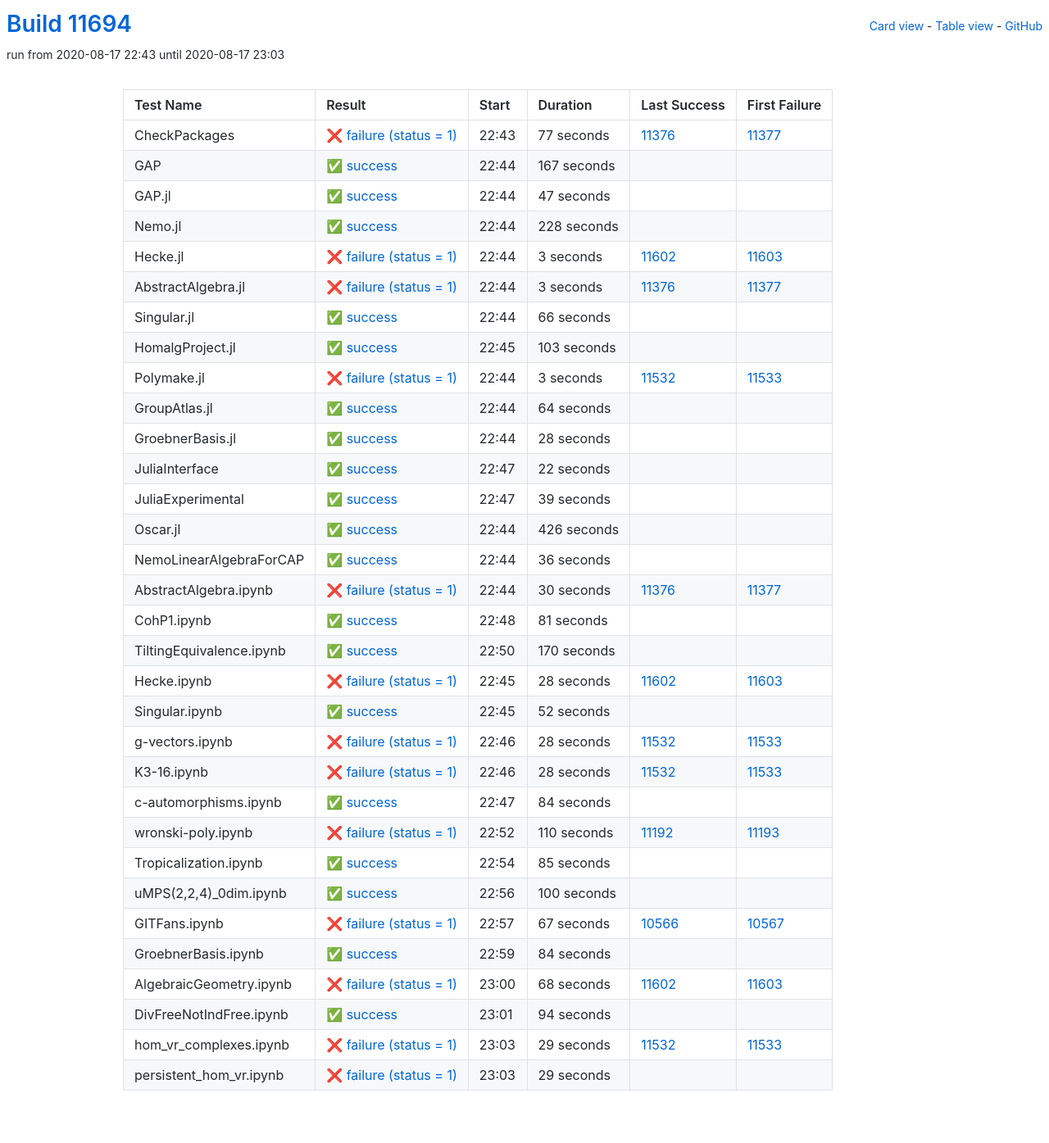
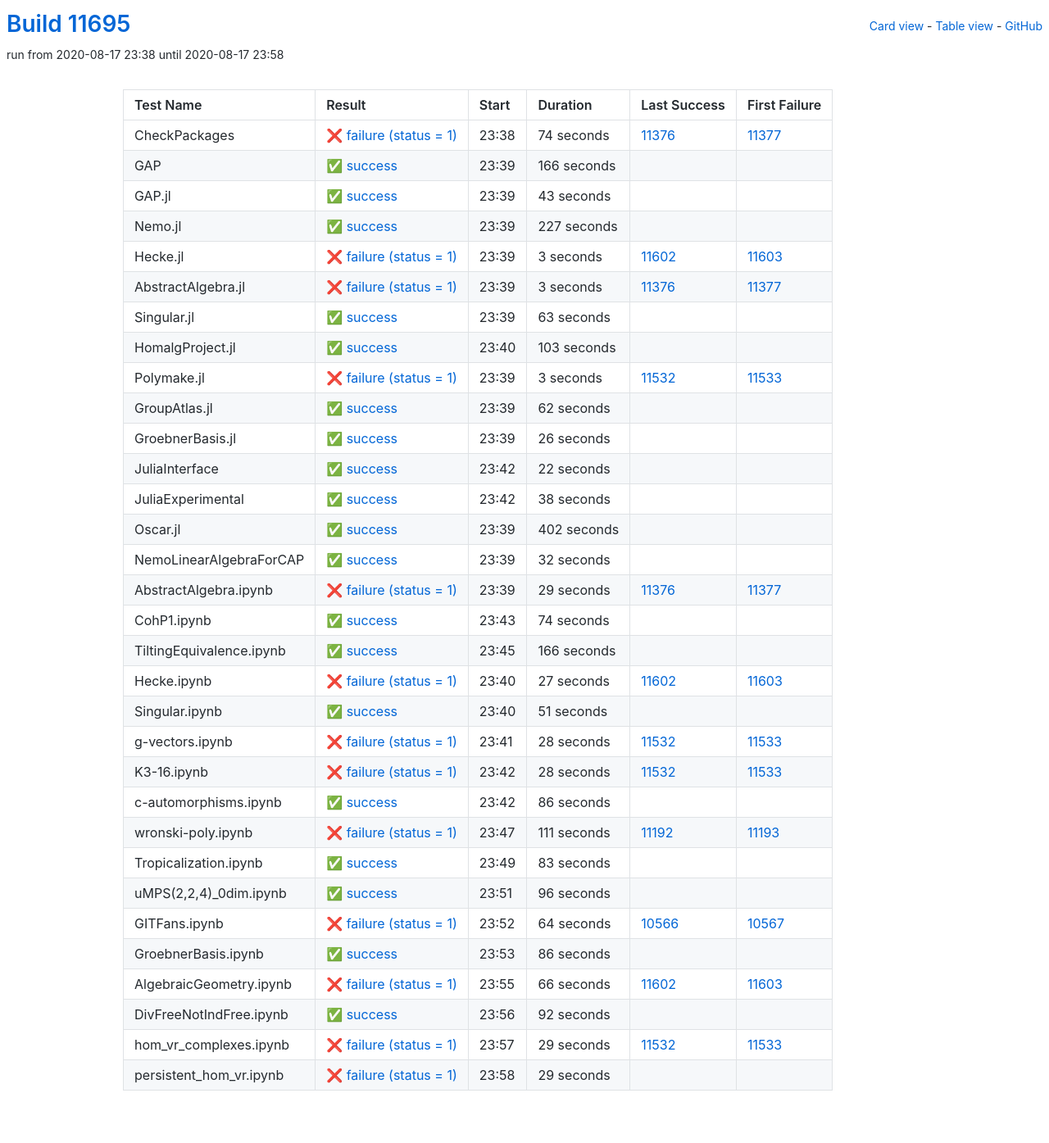
Before and after one commit to oscar-system/oscar-ci-status, a Jekyll site: the page built from table.html, in a window 1280 px wide. Shown: the whole page at 82% size. Built offline with Jekyll 4.4.1, drawn with Linux system fonts in a browser that asks for light colours.

Commit message:
Build #11695

```diff
--- a/_data/ci.yml
+++ b/_data/ci.yml
@@ -1,6 +1,6 @@
 ---
-build: 11694
-build_url: https://oscarci.mathematik.uni-kl.de/job/oscar/11694/
+build: 11695
+build_url: https://oscarci.mathematik.uni-kl.de/job/oscar/11695/
 job: oscar
 organization: oscar-system
 repo: oscar-ci-status
@@ -8,56 +8,56 @@
 tests:
 - name: CheckPackages
   id: checkpackages
-  log: https://oscarci.mathematik.uni-kl.de/job/oscar/11694/artifact/logs/build-11694/CheckPackages.log
-  start: 2020-08-17 22:43
+  log: https://oscarci.mathematik.uni-kl.de/job/oscar/11695/artifact/logs/build-11695/CheckPackages.log
+  start: 2020-08-17 23:38
   success: false
   exitcode: 1
   status: failure
-  duration: 77
+  duration: 74
   last_success: 11376
   last_success_url: https://oscarci.mathematik.uni-kl.de/job/oscar/11376/
   first_failure: 11377
   first_failure_url: https://oscarci.mathematik.uni-kl.de/job/oscar/11377/
 - name: GAP
   id: gap
-  log: https://oscarci.mathematik.uni-kl.de/job/oscar/11694/artifact/logs/build-11694/GAP.log
-  start: 2020-08-17 22:44
+  log: https://oscarci.mathematik.uni-kl.de/job/oscar/11695/artifact/logs/build-11695/GAP.log
+  start: 2020-08-17 23:39
   success: true
   exitcode: 0
   status: success
-  duration: 167
+  duration: 166
   last_success: false
   last_success_url:
   first_failure: false
   first_failure_url:
 - name: GAP.jl
   id: gap-jl
-  log: https://oscarci.mathematik.uni-kl.de/job/oscar/11694/artifact/logs/build-11694/GAP.jl.log
-  start: 2020-08-17 22:44
+  log: https://oscarci.mathematik.uni-kl.de/job/oscar/11695/artifact/logs/build-11695/GAP.jl.log
+  start: 2020-08-17 23:39
   success: true
   exitcode: 0
   status: success
-  duration: 47
+  duration: 43
   last_success: false
   last_success_url:
   first_failure: false
   first_failure_url:
 - name: Nemo.jl
   id: nemo-jl
-  log: https://oscarci.mathematik.uni-kl.de/job/oscar/11694/artifact/logs/build-11694/Nemo.jl.log
-  start: 2020-08-17 22:44
+  log: https://oscarci.mathematik.uni-kl.de/job/oscar/11695/artifact/logs/build-11695/Nemo.jl.log
+  start: 2020-08-17 23:39
   success: true
   exitcode: 0
   status: success
-  duration: 228
+  duration: 227
   last_success: false
   last_success_url:
   first_failure: false
   first_failure_url:
 - name: Hecke.jl
   id: hecke-jl
-  log: https://oscarci.mathematik.uni-kl.de/job/oscar/11694/artifact/logs/build-11694/Hecke.jl.log
-  start: 2020-08-17 22:44
+  log: https://oscarci.mathematik.uni-kl.de/job/oscar/11695/artifact/logs/build-11695/Hecke.jl.log
+  start: 2020-08-17 23:39
   success: false
   exitcode: 1
   status: failure
@@ -68,8 +68,8 @@
   first_failure_url: https://oscarci.mathematik.uni-kl.de/job/oscar/11603/
 - name: AbstractAlgebra.jl
   id: abstractalgebra-jl
-  log: https://oscarci.mathematik.uni-kl.de/job/oscar/11694/artifact/logs/build-11694/AbstractAlgebra.jl.log
-  start: 2020-08-17 22:44
+  log: https://oscarci.mathematik.uni-kl.de/job/oscar/11695/artifact/logs/build-11695/AbstractAlgebra.jl.log
+  start: 2020-08-17 23:39
   success: false
   exitcode: 1
   status: failure
@@ -80,20 +80,20 @@
   first_failure_url: https://oscarci.mathematik.uni-kl.de/job/oscar/11377/
 - name: Singular.jl
   id: singular-jl
-  log: https://oscarci.mathematik.uni-kl.de/job/oscar/11694/artifact/logs/build-11694/Singular.jl.log
-  start: 2020-08-17 22:44
+  log: https://oscarci.mathematik.uni-kl.de/job/oscar/11695/artifact/logs/build-11695/Singular.jl.log
+  start: 2020-08-17 23:39
   success: true
   exitcode: 0
   status: success
-  duration: 66
+  duration: 63
   last_success: false
   last_success_url:
   first_failure: false
   first_failure_url:
 - name: HomalgProject.jl
   id: homalgproject-jl
-  log: https://oscarci.mathematik.uni-kl.de/job/oscar/11694/artifact/logs/build-11694/HomalgProject.jl.log
-  start: 2020-08-17 22:45
+  log: https://oscarci.mathematik.uni-kl.de/job/oscar/11695/artifact/logs/build-11695/HomalgProject.jl.log
+  start: 2020-08-17 23:40
   success: true
   exitcode: 0
   status: success
@@ -104,8 +104,8 @@
   first_failure_url:
 - name: Polymake.jl
   id: polymake-jl
-  log: https://oscarci.mathematik.uni-kl.de/job/oscar/11694/artifact/logs/build-11694/Polymake.jl.log
-  start: 2020-08-17 22:44
+  log: https://oscarci.mathematik.uni-kl.de/job/oscar/11695/artifact/logs/build-11695/Polymake.jl.log
+  start: 2020-08-17 23:39
   success: false
   exitcode: 1
   status: failure
@@ -116,32 +116,32 @@
   first_failure_url: https://oscarci.mathematik.uni-kl.de/job/oscar/11533/
 - name: GroupAtlas.jl
   id: groupatlas-jl
-  log: https://oscarci.mathematik.uni-kl.de/job/oscar/11694/artifact/logs/build-11694/GroupAtlas.jl.log
-  start: 2020-08-17 22:44
+  log: https://oscarci.mathematik.uni-kl.de/job/oscar/11695/artifact/logs/build-11695/GroupAtlas.jl.log
+  start: 2020-08-17 23:39
   success: true
   exitcode: 0
   status: success
-  duration: 64
+  duration: 62
   last_success: false
   last_success_url:
   first_failure: false
   first_failure_url:
 - name: GroebnerBasis.jl
   id: groebnerbasis-jl
-  log: https://oscarci.mathematik.uni-kl.de/job/oscar/11694/artifact/logs/build-11694/GroebnerBasis.jl.log
-  start: 2020-08-17 22:44
+  log: https://oscarci.mathematik.uni-kl.de/job/oscar/11695/artifact/logs/build-11695/GroebnerBasis.jl.log
+  start: 2020-08-17 23:39
   success: true
   exitcode: 0
   status: success
-  duration: 28
+  duration: 26
   last_success: false
   last_success_url:
   first_failure: false
   first_failure_url:
 - name: JuliaInterface
   id: juliainterface
-  log: https://oscarci.mathematik.uni-kl.de/job/oscar/11694/artifact/logs/build-11694/JuliaInterface.log
-  start: 2020-08-17 22:47
+  log: https://oscarci.mathematik.uni-kl.de/job/oscar/11695/artifact/logs/build-11695/JuliaInterface.log
+  start: 2020-08-17 23:42
   success: true
   exitcode: 0
   status: success
@@ -152,104 +152,104 @@
   first_failure_url:
 - name: JuliaExperimental
   id: juliaexperimental
-  log: https://oscarci.mathematik.uni-kl.de/job/oscar/11694/artifact/logs/build-11694/JuliaExperimental.log
-  start: 2020-08-17 22:47
+  log: https://oscarci.mathematik.uni-kl.de/job/oscar/11695/artifact/logs/build-11695/JuliaExperimental.log
+  start: 2020-08-17 23:42
   success: true
   exitcode: 0
   status: success
-  duration: 39
+  duration: 38
   last_success: false
   last_success_url:
   first_failure: false
   first_failure_url:
 - name: Oscar.jl
   id: oscar-jl
-  log: https://oscarci.mathematik.uni-kl.de/job/oscar/11694/artifact/logs/build-11694/Oscar.jl.log
-  start: 2020-08-17 22:44
+  log: https://oscarci.mathematik.uni-kl.de/job/oscar/11695/artifact/logs/build-11695/Oscar.jl.log
+  start: 2020-08-17 23:39
   success: true
   exitcode: 0
   status: success
-  duration: 426
+  duration: 402
   last_success: false
   last_success_url:
   first_failure: false
   first_failure_url:
 - name: NemoLinearAlgebraForCAP
   id: nemolinearalgebraforcap
-  log: https://oscarci.mathematik.uni-kl.de/job/oscar/11694/artifact/logs/build-11694/NemoLinearAlgebraForCAP.log
-  start: 2020-08-17 22:44
+  log: https://oscarci.mathematik.uni-kl.de/job/oscar/11695/artifact/logs/build-11695/NemoLinearAlgebraForCAP.log
+  start: 2020-08-17 23:39
   success: true
   exitcode: 0
   status: success
-  duration: 36
+  duration: 32
   last_success: false
   last_success_url:
   first_failure: false
   first_failure_url:
 - name: AbstractAlgebra.ipynb
   id: abstractalgebra-ipynb
-  log: https://oscarci.mathematik.uni-kl.de/job/oscar/11694/artifact/logs/build-11694/AbstractAlgebra.ipynb.log
-  start: 2020-08-17 22:44
+  log: https://oscarci.mathematik.uni-kl.de/job/oscar/11695/artifact/logs/build-11695/AbstractAlgebra.ipynb.log
+  start: 2020-08-17 23:39
   success: false
   exitcode: 1
   status: failure
-  duration: 30
+  duration: 29
   last_success: 11376
   last_success_url: https://oscarci.mathematik.uni-kl.de/job/oscar/11376/
   first_failure: 11377
   first_failure_url: https://oscarci.mathematik.uni-kl.de/job/oscar/11377/
 - name: CohP1.ipynb
   id: cohp1-ipynb
-  log: https://oscarci.mathematik.uni-kl.de/job/oscar/11694/artifact/logs/build-11694/CohP1.ipynb.log
-  start: 2020-08-17 22:48
+  log: https://oscarci.mathematik.uni-kl.de/job/oscar/11695/artifact/logs/build-11695/CohP1.ipynb.log
+  start: 2020-08-17 23:43
   success: true
   exitcode: 0
   status: success
-  duration: 81
+  duration: 74
   last_success: false
   last_success_url:
   first_failure: false
   first_failure_url:
 - name: TiltingEquivalence.ipynb
   id: tiltingequivalence-ipynb
-  log: https://oscarci.mathematik.uni-kl.de/job/oscar/11694/artifact/logs/build-11694/TiltingEquivalence.ipynb.log
-  start: 2020-08-17 22:50
+  log: https://oscarci.mathematik.uni-kl.de/job/oscar/11695/artifact/logs/build-11695/TiltingEquivalence.ipynb.log
+  start: 2020-08-17 23:45
   success: true
   exitcode: 0
   status: success
-  duration: 170
+  duration: 166
   last_success: false
   last_success_url:
   first_failure: false
   first_failure_url:
 - name: Hecke.ipynb
   id: hecke-ipynb
-  log: https://oscarci.mathematik.uni-kl.de/job/oscar/11694/artifact/logs/build-11694/Hecke.ipynb.log
-  start: 2020-08-17 22:45
+  log: https://oscarci.mathematik.uni-kl.de/job/oscar/11695/artifact/logs/build-11695/Hecke.ipynb.log
+  start: 2020-08-17 23:40
   success: false
   exitcode: 1
   status: failure
-  duration: 28
+  duration: 27
   last_success: 11602
   last_success_url: https://oscarci.mathematik.uni-kl.de/job/oscar/11602/
   first_failure: 11603
   first_failure_url: https://oscarci.mathematik.uni-kl.de/job/oscar/11603/
 - name: Singular.ipynb
   id: singular-ipynb
-  log: https://oscarci.mathematik.uni-kl.de/job/oscar/11694/artifact/logs/build-11694/Singular.ipynb.log
-  start: 2020-08-17 22:45
+  log: https://oscarci.mathematik.uni-kl.de/job/oscar/11695/artifact/logs/build-11695/Singular.ipynb.log
+  start: 2020-08-17 23:40
   success: true
   exitcode: 0
   status: success
-  duration: 52
+  duration: 51
   last_success: false
   last_success_url:
   first_failure: false
   first_failure_url:
 - name: g-vectors.ipynb
   id: g-vectors-ipynb
-  log: https://oscarci.mathematik.uni-kl.de/job/oscar/11694/artifact/logs/build-11694/g-vectors.ipynb.log
-  start: 2020-08-17 22:46
+  log: https://oscarci.mathematik.uni-kl.de/job/oscar/11695/artifact/logs/build-11695/g-vectors.ipynb.log
+  start: 2020-08-17 23:41
   success: false
   exitcode: 1
   status: failure
@@ -260,8 +260,8 @@
   first_failure_url: https://oscarci.mathematik.uni-kl.de/job/oscar/11533/
 - name: K3-16.ipynb
   id: k3-16-ipynb
-  log: https://oscarci.mathematik.uni-kl.de/job/oscar/11694/artifact/logs/build-11694/K3-16.ipynb.log
-  start: 2020-08-17 22:46
+  log: https://oscarci.mathematik.uni-kl.de/job/oscar/11695/artifact/logs/build-11695/K3-16.ipynb.log
+  start: 2020-08-17 23:42
   success: false
   exitcode: 1
   status: failure
@@ -272,104 +272,104 @@
   first_failure_url: https://oscarci.mathematik.uni-kl.de/job/oscar/11533/
 - name: c-automorphisms.ipynb
   id: c-automorphisms-ipynb
-  log: https://oscarci.mathematik.uni-kl.de/job/oscar/11694/artifact/logs/build-11694/c-automorphisms.ipynb.log
-  start: 2020-08-17 22:47
+  log: https://oscarci.mathematik.uni-kl.de/job/oscar/11695/artifact/logs/build-11695/c-automorphisms.ipynb.log
+  start: 2020-08-17 23:42
   success: true
   exitcode: 0
   status: success
-  duration: 84
+  duration: 86
   last_success: false
   last_success_url:
   first_failure: false
   first_failure_url:
 - name: wronski-poly.ipynb
   id: wronski-poly-ipynb
-  log: https://oscarci.mathematik.uni-kl.de/job/oscar/11694/artifact/logs/build-11694/wronski-poly.ipynb.log
-  start: 2020-08-17 22:52
+  log: https://oscarci.mathematik.uni-kl.de/job/oscar/11695/artifact/logs/build-11695/wronski-poly.ipynb.log
+  start: 2020-08-17 23:47
   success: false
   exitcode: 1
   status: failure
-  duration: 110
+  duration: 111
   last_success: 11192
   last_success_url: https://oscarci.mathematik.uni-kl.de/job/oscar/11192/
   first_failure: 11193
   first_failure_url: https://oscarci.mathematik.uni-kl.de/job/oscar/11193/
 - name: Tropicalization.ipynb
   id: tropicalization-ipynb
-  log: https://oscarci.mathematik.uni-kl.de/job/oscar/11694/artifact/logs/build-11694/Tropicalization.ipynb.log
-  start: 2020-08-17 22:54
+  log: https://oscarci.mathematik.uni-kl.de/job/oscar/11695/artifact/logs/build-11695/Tropicalization.ipynb.log
+  start: 2020-08-17 23:49
   success: true
   exitcode: 0
   status: success
-  duration: 85
+  duration: 83
   last_success: false
   last_success_url:
   first_failure: false
   first_failure_url:
 - name: uMPS(2,2,4)_0dim.ipynb
   id: umps-2-2-4-0dim-ipynb
-  log: https://oscarci.mathematik.uni-kl.de/job/oscar/11694/artifact/logs/build-11694/uMPS-2-2-4-_0dim.ipynb.log
-  start: 2020-08-17 22:56
+  log: https://oscarci.mathematik.uni-kl.de/job/oscar/11695/artifact/logs/build-11695/uMPS-2-2-4-_0dim.ipynb.log
+  start: 2020-08-17 23:51
   success: true
   exitcode: 0
   status: success
-  duration: 100
+  duration: 96
   last_success: false
   last_success_url:
   first_failure: false
   first_failure_url:
 - name: GITFans.ipynb
   id: gitfans-ipynb
-  log: https://oscarci.mathematik.uni-kl.de/job/oscar/11694/artifact/logs/build-11694/GITFans.ipynb.log
-  start: 2020-08-17 22:57
+  log: https://oscarci.mathematik.uni-kl.de/job/oscar/11695/artifact/logs/build-11695/GITFans.ipynb.log
+  start: 2020-08-17 23:52
   success: false
   exitcode: 1
   status: failure
-  duration: 67
+  duration: 64
   last_success: 10566
   last_success_url: https://oscarci.mathematik.uni-kl.de/job/oscar/10566/
   first_failure: 10567
   first_failure_url: https://oscarci.mathematik.uni-kl.de/job/oscar/10567/
 - name: GroebnerBasis.ipynb
   id: groebnerbasis-ipynb
-  log: https://oscarci.mathematik.uni-kl.de/job/oscar/11694/artifact/logs/build-11694/GroebnerBasis.ipynb.log
-  start: 2020-08-17 22:59
+  log: https://oscarci.mathematik.uni-kl.de/job/oscar/11695/artifact/logs/build-11695/GroebnerBasis.ipynb.log
+  start: 2020-08-17 23:53
   success: true
   exitcode: 0
   status: success
-  duration: 84
+  duration: 86
   last_success: false
   last_success_url:
   first_failure: false
   first_failure_url:
 - name: AlgebraicGeometry.ipynb
   id: algebraicgeometry-ipynb
-  log: https://oscarci.mathematik.uni-kl.de/job/oscar/11694/artifact/logs/build-11694/AlgebraicGeometry.ipynb.log
-  start: 2020-08-17 23:00
+  log: https://oscarci.mathematik.uni-kl.de/job/oscar/11695/artifact/logs/build-11695/AlgebraicGeometry.ipynb.log
+  start: 2020-08-17 23:55
   success: false
   exitcode: 1
   status: failure
-  duration: 68
+  duration: 66
   last_success: 11602
   last_success_url: https://oscarci.mathematik.uni-kl.de/job/oscar/11602/
   first_failure: 11603
   first_failure_url: https://oscarci.mathematik.uni-kl.de/job/oscar/11603/
 - name: DivFreeNotIndFree.ipynb
   id: divfreenotindfree-ipynb
-  log: https://oscarci.mathematik.uni-kl.de/job/oscar/11694/artifact/logs/build-11694/DivFreeNotIndFree.ipynb.log
-  start: 2020-08-17 23:01
+  log: https://oscarci.mathematik.uni-kl.de/job/oscar/11695/artifact/logs/build-11695/DivFreeNotIndFree.ipynb.log
+  start: 2020-08-17 23:56
   success: true
   exitcode: 0
   status: success
-  duration: 94
+  duration: 92
   last_success: false
   last_success_url:
   first_failure: false
   first_failure_url:
 - name: hom_vr_complexes.ipynb
   id: hom-vr-complexes-ipynb
-  log: https://oscarci.mathematik.uni-kl.de/job/oscar/11694/artifact/logs/build-11694/hom_vr_complexes.ipynb.log
-  start: 2020-08-17 23:03
+  log: https://oscarci.mathematik.uni-kl.de/job/oscar/11695/artifact/logs/build-11695/hom_vr_complexes.ipynb.log
+  start: 2020-08-17 23:57
   success: false
   exitcode: 1
   status: failure
@@ -380,8 +380,8 @@
   first_failure_url: https://oscarci.mathematik.uni-kl.de/job/oscar/11533/
 - name: persistent_hom_vr.ipynb
   id: persistent-hom-vr-ipynb
-  log: https://oscarci.mathematik.uni-kl.de/job/oscar/11694/artifact/logs/build-11694/persistent_hom_vr.ipynb.log
-  start: 2020-08-17 23:03
+  log: https://oscarci.mathematik.uni-kl.de/job/oscar/11695/artifact/logs/build-11695/persistent_hom_vr.ipynb.log
+  start: 2020-08-17 23:58
   success: false
   exitcode: 1
   status: failure
```
Also changed, not shown: README.md.
